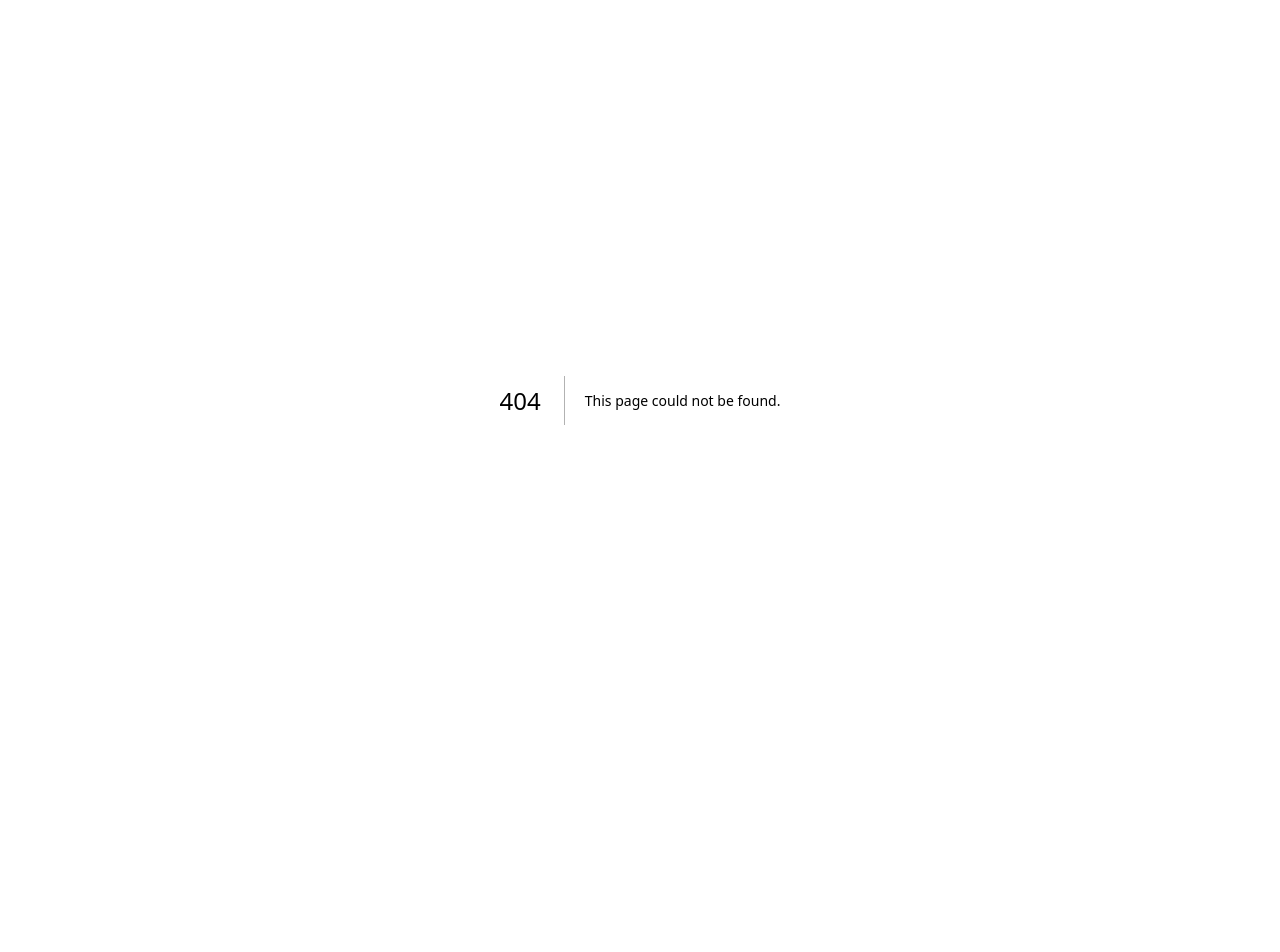
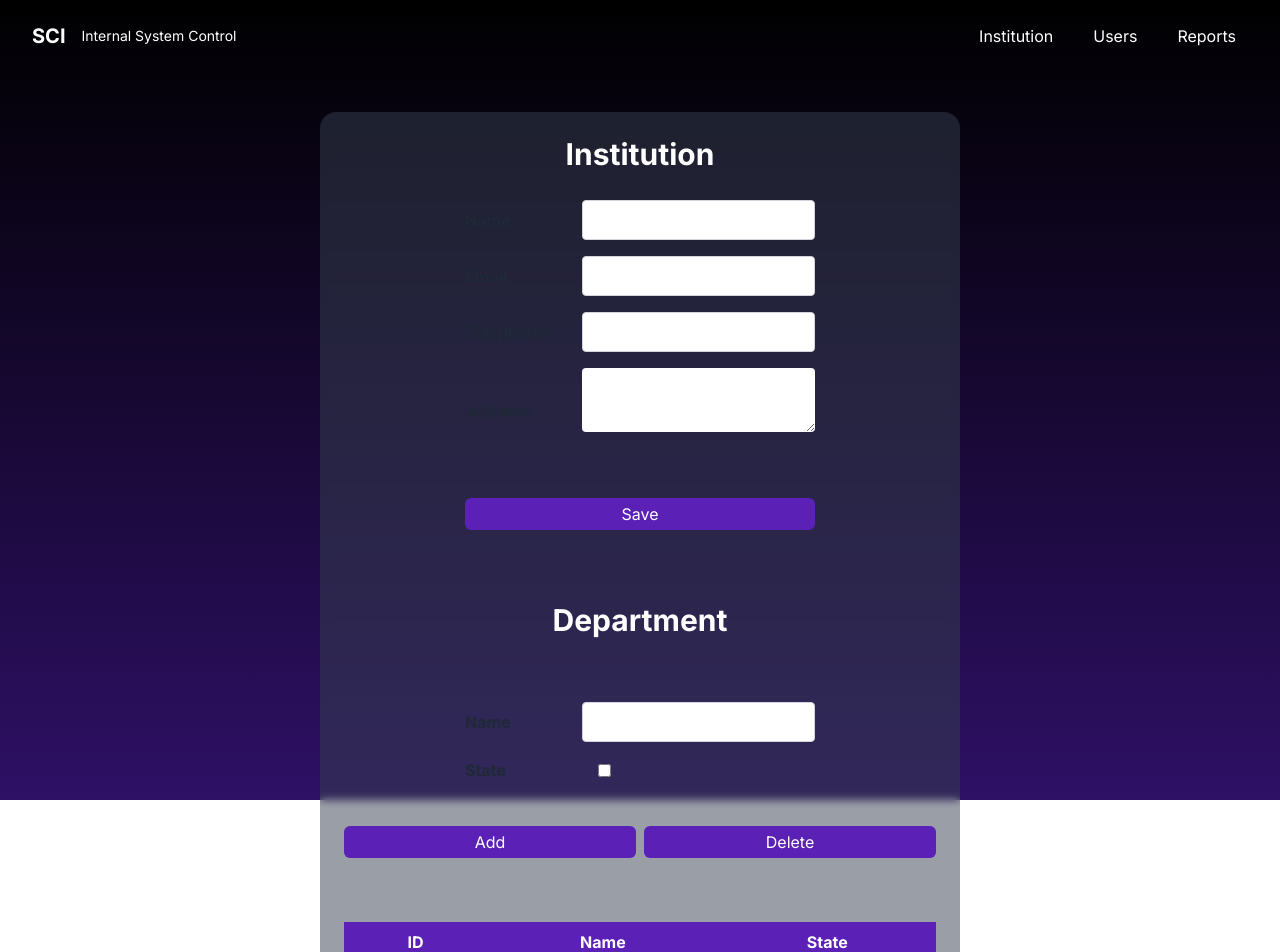
Before and after one commit to MarisolVR07/Proyect_Group-1-, a Next.js app in the folder proyect1/: page /Institution in a window 1280 px wide. Before the commit this address had no page. Shown: the top 952 px of the page. Before the commit the page ends 800 px from the top, so only its background shows below. Built offline with nearby package versions, Linux system fonts and the light colour scheme.

Commit message:
Component Institution

```diff
--- /dev/null
+++ b/proyect1/src/app/Institution/page.tsx
@@ -0,0 +1,10 @@
+import Institution from "@/components/Institution";
+
+
+export default function Page() {
+    return (
+        <main className="w-full h-full flex flex-col items-center justify-center min-h-screen bg-gradient-to-br from-black via-100% via-violet-900  to-violet-800">
+                <Institution/>
+        </main>
+    );
+}
--- a/proyect1/src/app/globals.css
+++ b/proyect1/src/app/globals.css
@@ -16,15 +16,15 @@
   }
 }
 
+
 body {
-  color: rgb(var(--foreground-rgb));
-  background: linear-gradient(
-      to bottom,
-      transparent,
-      rgb(var(--background-end-rgb))
-    )
-    rgb(var(--background-start-rgb));
+  background-image: linear-gradient(to top, #1a1c2c, #453a94);
+  min-height: 100vh;
+  margin: 0;
+  padding: 0;
+  height: 100vh;
 }
+
 
 @layer utilities {
   .text-balance {
--- /dev/null
+++ b/proyect1/src/components/Institution.tsx
@@ -0,0 +1,98 @@
+"use client";
+import Header from "@/components/Header";
+import Button from "@/components/Button";
+import React from "react";
+import Label from "./Label";
+import TextArea from "./TextArea";
+
+interface FormRowProps {
+  label: string;
+  id: string;
+  type?: "text" | "checkbox" | "textarea";
+}
+
+const FormRow: React.FC<FormRowProps> = ({ label, id, type = "text" }) => {
+  return (
+    <div
+      className={`flex w-full mb-4 items-center ${
+        type === "checkbox" ? "justify-start" : "justify-between"
+      }`}
+    >
+      <Label htmlFor={id} className="w-1/3">
+        {label}
+      </Label>
+      {type === "textarea" ? (
+        <TextArea id={id} className="w-2/3" />
+      ) : type === "checkbox" ? (
+        <input type="checkbox" id={id} name={id} className="ml-4" />
+      ) : (
+        <input
+          type="text"
+          id={id}
+          name={id}
+          className="w-2/3 h-10 px-4 py-2 rounded border border-gray-300 focus:outline-none focus:ring-2 focus:ring-blue-400"
+        />
+      )}
+    </div>
+  );
+};
+
+const handleSaveClick = () => {
+  console.log("Save");
+};
+const handleAddClick = () => {
+  console.log("Add");
+};
+const handleDeleteClick = () => {
+  console.log("Add");
+};
+
+export default function Page() {
+  return (
+    <main className="relative w-full flex flex-col items-center justify-center min-h-screen bg-gradient-to-t from-violet-950 to-black pt-24">
+      <Header />
+      <div
+        className="absolute top-20 mx-auto my-8 bg-gray-700 bg-opacity-50 backdrop-blur-sm rounded-2xl w-1/2 p-6 flex flex-col items-center"
+        style={{ minHeight: "32rem" }}
+      >
+        <h1 className="text-white text-3xl font-bold text-center mb-7">
+          Institution
+        </h1>
+        <form className="flex flex-col">
+          <FormRow label="Name" id="name" />
+          <FormRow label="Email" id="email" />
+          <FormRow label="Telephone" id="phone" />
+          <FormRow label="Address" id="address" type="textarea" />
+          <Button onClick={handleSaveClick} className="mb-2 w-full">
+            Save
+          </Button>
+          <h1 className="text-white text-3xl font-bold text-center mb-16 mt-16">
+            Department
+          </h1>
+          <FormRow label="Name" id="name" />
+          <FormRow label="State" id="state" type="checkbox" />
+        </form>
+        <div className="flex w-full space-x-2">
+          <Button onClick={handleAddClick} className="flex-1">
+            Add
+          </Button>
+          <Button onClick={handleDeleteClick} className="flex-1">
+            Delete
+          </Button>
+        </div>
+        <div className="w-full overflow-x-auto">
+          <table className="table-auto w-full">
+            <thead>
+              <tr className="bg-violet-800 text-white">
+                <th className="px-4 py-2">ID</th>
+                <th className="px-4 py-2">Name</th>
+                <th className="px-4 py-2">State</th>
+              </tr>
+            </thead>
+            <tbody>{/* Aquí se cargarán los datos dinámicamente */}</tbody>
+          </table>
+        </div>
+      </div>
+    </main>
+  );
+}
```
